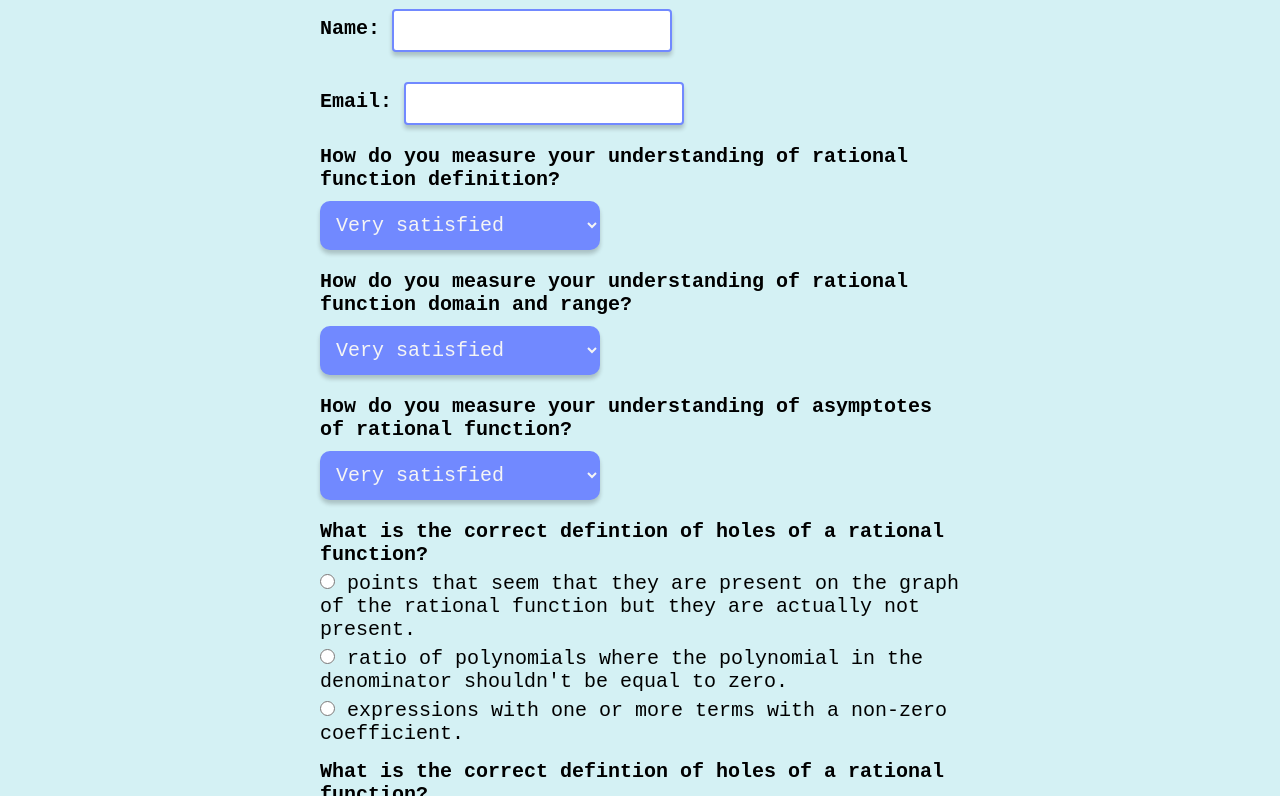
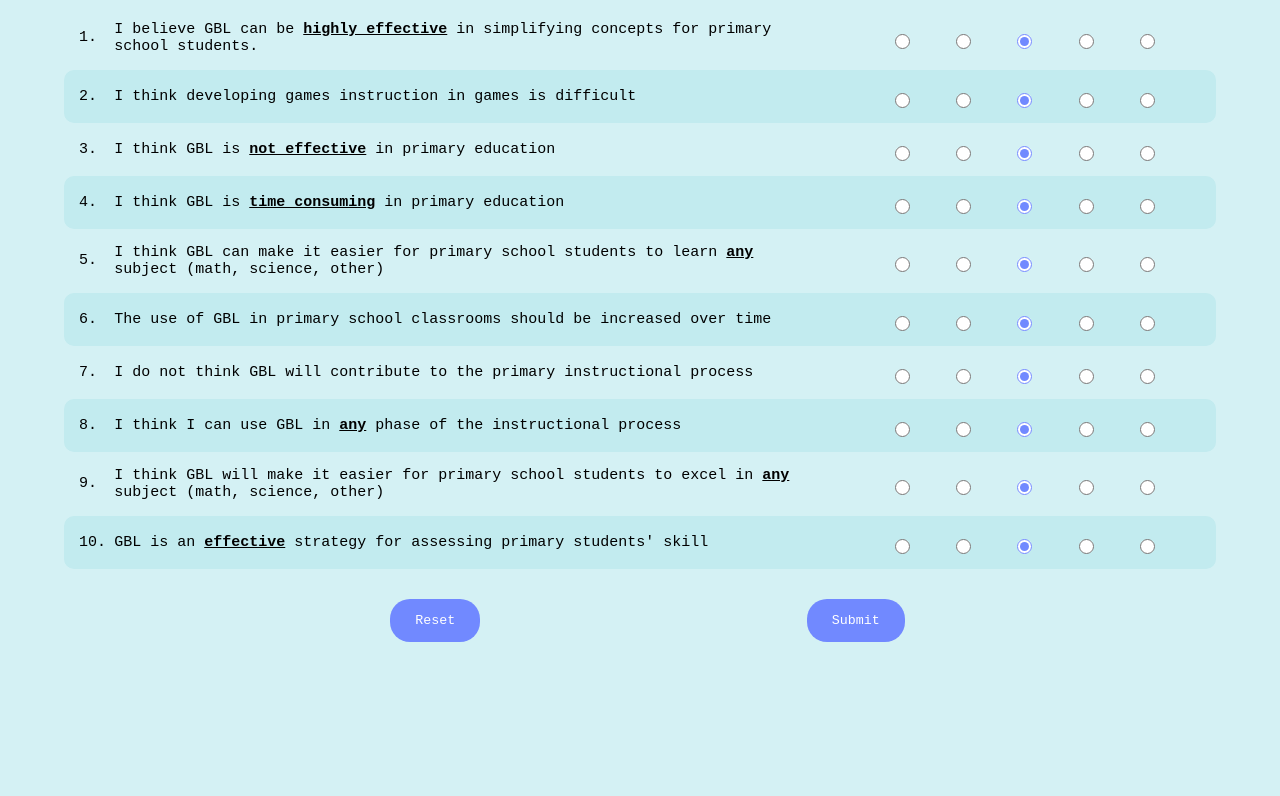
Before and after one commit to khulood-kh1907473/research-internship, a plain HTML site: page research-internship-main-2/Code/survey.html in a window 1280 px wide. Shown: the part 211-1007 px from the top of the page. After the commit the page ends 891 px from the top, so only its background shows below. Drawn offline with Linux system fonts and the light colour scheme; a web font is replaced by a local one.

Commit message:
survey page update

```diff
--- a/research-internship-main-2/Code/styles/survey.css
+++ b/research-internship-main-2/Code/styles/survey.css
@@ -1,3 +1,6 @@
+:root{
+    --color-infant-blue: #C2EBEF;
+}
 
 h1{
     font-size: 45px;
@@ -12,7 +15,7 @@ body{
 }
 
 main{
-    padding: 3vw 25vw;
+    padding: 3vw 5vw;
     display: flex;
     flex-direction: column;
 }
@@ -49,6 +52,79 @@ textarea {
     box-shadow: 0 4px 4px 0 rgba(0,0,0,.2);
 }
 
+.survey{
+    display: flex;
+    flex-direction: column;
+}
+
+.survey-header div span{
+    display: flex;
+    flex-wrap: wrap;
+    width: 100px;
+    font-size: 15px;
+}
+
+.question{
+    display: flex;
+    flex-grow: 1;
+    font-size: 15px;
+    padding: 15px;
+    justify-content: center;
+    align-items: center;
+}
+
+.question > label{
+    flex: 2;
+    padding-right: 30px;
+    width: 100%;
+}
+
+.question label span{
+    text-decoration: solid underline;
+}
+
+.question > span{
+    flex: 0.1;
+}
+
+.question > div{
+    flex: 1;
+    display: flex;
+    justify-content: space-evenly;
+}
+
+.question > div > span{
+    font-size: 12px;
+    max-width: 75px;
+    display: flex;
+    align-items: center;
+    justify-content: center;
+    text-align: center;
+}
+
+.question > div > input{
+    font-size: 12px;
+    max-width: 75px;
+    display: flex;
+    align-items: center;
+    justify-content: center;
+    text-align: center;
+}
+
+.survey-header{
+    display: flex;
+    justify-content: flex-end;
+}
+
+form div div div:nth-child(even){
+    background-color: var(--color-infant-blue);
+    border-radius: 10px;
+}
+
+@media (max-width: 1160px) {
+
+}
+
 
 @media (max-width: 700px) {
 
--- a/research-internship-main-2/Code/survey.html
+++ b/research-internship-main-2/Code/survey.html
@@ -12,6 +12,7 @@
   <link rel="preconnect" href="https://fonts.googleapis.com">
   <link rel="preconnect" href="https://fonts.gstatic.com" crossorigin>
   <link href="https://fonts.googleapis.com/css2?family=Inconsolata:wght@300&family=PT+Mono&family=Prata&family=Titillium+Web:ital,wght@1,200&display=swap" rel="stylesheet">
+  <script src="scripts/survey.js"></script>
 </head>
 
 <body>
@@ -32,162 +33,149 @@
   <!-- Create Form -->
   <form id="form">
 
-    <!-- Details -->
-    <div class="form-control">
-      <label for="name" id="label-name">
-        <b>Name:</b>
-      </label>
+    <div class="survey">
+      <div class="question">
+        <span></span>
+        <label></label>
+        <div>
+        <span>Strongly Agree</span>
+        <span>Agree</span>
+        <span>Neutral</span>
+        <span>Disagree</span>
+        <span>Strongly Disagree</span>
+        </div>
+      </div>
 
-      <!-- Input Type Text -->
-      <input type="text"
-             id="name"/>
-    </div>
+      <div class="survey-content">
+        <div class="question">
+          <span>1.</span>
+          <label>I believe GBL can be <span><b>highly effective</b></span> in simplifying concepts for primary school students.</label>
+          <div>
+          <input type="radio" name="question-1" value="1" >
+          <input type="radio" name="question-1" value="2" >
+          <input type="radio" name="question-1" value="3" checked>
+          <input type="radio" name="question-1" value="4" >
+          <input type="radio" name="question-1" value="5" >
+          </div>
+        </div>
 
-    <div class="form-control">
-      <label for="email" id="label-email">
-        <b>Email: </b>
-      </label>
+        <div class="question">
+          <span>2.</span>
+          <label>I think developing games instruction in games is difficult</label>
+          <div>
+            <input type="radio" name="question-2" value="1" >
+            <input type="radio" name="question-2" value="2" >
+            <input type="radio" name="question-2" value="3" checked>
+            <input type="radio" name="question-2" value="4" >
+            <input type="radio" name="question-2" value="5" >
+          </div>
+        </div>
 
-      <!-- Input Type Email-->
-      <input type="email"
-             id="email"/>
-    </div>
+        <div class="question">
+          <span>3.</span>
+          <label>I think GBL is <span><b>not effective</b></span> in primary education</label>
+          <div>
+            <input type="radio" name="question-3" value="1" >
+            <input type="radio" name="question-3" value="2" >
+            <input type="radio" name="question-3" value="3" checked>
+            <input type="radio" name="question-3" value="4" >
+            <input type="radio" name="question-3" value="5" >
+          </div>
+        </div>
+
+        <div class="question">
+          <span>4.</span>
+          <label>I think GBL is <span><b>time consuming</b></span> in primary education</label>
+          <div>
+            <input type="radio" name="question-4" value="1" >
+            <input type="radio" name="question-4" value="2" >
+            <input type="radio" name="question-4" value="3" checked>
+            <input type="radio" name="question-4" value="4" >
+            <input type="radio" name="question-4" value="5" >
+          </div>
+        </div>
+
+        <div class="question">
+          <span>5.</span>
+          <label>I think GBL can make it easier for primary school students to learn <span><b>any</b></span> subject (math, science, other)</label>
+          <div>
+            <input type="radio" name="question-5" value="1" >
+            <input type="radio" name="question-5" value="2" >
+            <input type="radio" name="question-5" value="3" checked>
+            <input type="radio" name="question-5" value="4" >
+            <input type="radio" name="question-5" value="5" >
+          </div>
+        </div>
+
+        <div class="question">
+          <span>6.</span>
+          <label>The use of GBL in primary school classrooms should be increased over time</label>
+          <div>
+            <input type="radio" name="question-6" value="1" >
+            <input type="radio" name="question-6" value="2" >
+            <input type="radio" name="question-6" value="3" checked>
+            <input type="radio" name="question-6" value="4" >
+            <input type="radio" name="question-6" value="5" >
+          </div>
+        </div>
+
+        <div class="question">
+          <span>7.</span>
+          <label>I do not think GBL will contribute to the primary instructional process</label>
+          <div>
+            <input type="radio" name="question-7" value="1" >
+            <input type="radio" name="question-7" value="2" >
+            <input type="radio" name="question-7" value="3" checked>
+            <input type="radio" name="question-7" value="4" >
+            <input type="radio" name="question-7" value="5" >
+          </div>
+        </div>
+
+        <div class="question">
+          <span>8.</span>
+          <label>I think I can use GBL in <span><b>any</b></span> phase of the instructional process</label>
+          <div>
+            <input type="radio" name="question-8" value="1" >
+            <input type="radio" name="question-8" value="2" >
+            <input type="radio" name="question-8" value="3" checked>
+            <input type="radio" name="question-8" value="4" >
+            <input type="radio" name="question-8" value="5" >
+          </div>
+        </div>
+
+        <div class="question">
+          <span>9.</span>
+          <label>I think GBL will make it easier for primary school students to excel in <span><b>any</b></span> subject (math, science, other)</label>
+          <div>
+            <input type="radio" name="question-9" value="1" >
+            <input type="radio" name="question-9" value="2" >
+            <input type="radio" name="question-9" value="3" checked>
+            <input type="radio" name="question-9" value="4" >
+            <input type="radio" name="question-9" value="5" >
+          </div>
+        </div>
+
+        <div class="question">
+          <span>10.</span>
+          <label>GBL is an <span><b>effective</b></span> strategy for assessing primary students' skill</label>
+          <div>
+            <input type="radio" name="question-10" value="1" >
+            <input type="radio" name="question-10" value="2" >
+            <input type="radio" name="question-10" value="3" checked>
+            <input type="radio" name="question-10" value="4" >
+            <input type="radio" name="question-10" value="5" >
+          </div>
+        </div>
 
 
 
-    <div class="form-control">
-      <label for="rfOne" id="rfOne">
-        <b>How do you measure your understanding of rational function definition?</b>
-      </label>
-
-      <!-- Dropdown options -->
-      <div class="select">
-        <select name="rfOne" id="rfOne">
-          <option value="one">Very satisfied</option>
-          <option value="two">Satisfied</option>
-          <option value="three" >Neutral</option>
-          <option value="four">Dissatisfied</option>
-          <option value="five">Very dissatisfied</option>
-        </select>
-      </div>
-    </div>
-
-    <div class="form-control">
-      <label for="rfTwo" id="rfTwo">
-        <b>How do you measure your understanding of rational function domain and range?</b>
-      </label>
-
-      <!-- Dropdown options -->
-      <div class="select">
-        <select name="rfTwo" id="rfTwo">
-          <option value="one">Very satisfied</option>
-          <option value="two">Satisfied</option>
-          <option value="three" >Neutral</option>
-          <option value="four">Dissatisfied</option>
-          <option value="five">Very dissatisfied</option>
-        </select>
-      </div>
-    </div>
-
-    <div class="form-control">
-      <label for="rfThree" id="rfThree">
-        <b>How do you measure your understanding of asymptotes of rational function?</b>
-      </label>
-
-      <!-- Dropdown options -->
-      <div class="select">
-        <select name="rfThree" id="rfThree">
-          <option value="one">Very satisfied</option>
-          <option value="two">Satisfied</option>
-          <option value="three" >Neutral</option>
-          <option value="four">Dissatisfied</option>
-          <option value="five">Very dissatisfied</option>
-        </select>
       </div>
     </div>
 
 
-    <div class="form-control">
-      <label for="rfFour" id="rfFour">
-        <b>What is the correct defintion of holes of a rational function?</b>
-      </label>
-
-      <!-- Dropdown options -->
-      <br> <label for="inp-1">
-      <input type="radio"
-             name="inp"> points that seem that they are present on the
-      graph of the rational function but they are actually not present.</input></label>
-      <br><label for="inp-2">
-      <input type="radio"
-             name="inp">  ratio of polynomials where the
-      polynomial in the denominator shouldn't be equal to zero.</input></label>
-      <br><label for="inp-3">
-      <input type="radio"
-             name="inp">  expressions with one or more terms with a non-zero coefficient.</input></label>
-    </div>
-
-    <div class="form-control">
-      <label for="rfFive" id="rfFive">
-        <b>What is the correct defintion of holes of a rational function?</b>
-      </label>
-
-      <!-- Dropdown options -->
-      <br><label for="inp-1">
-      <input type="radio"
-             name="inp1">  horizontal</input></label>
-      <br><label for="inp-2">
-      <input type="radio"
-             name="inp1">  vertical </input></label>
-      <br><label for="inp-3">
-      <input type="radio"
-             name="inp1">  slant </input></label>
-    </div>
-
-    <div class="form-control">
-      <label for="rfFive" id="rfFive">
-        <b>Is it true that rational function can have more than one vertical asymptote?</b>
-
-      </label>
-
-      <!-- Dropdown options -->
-      <br> <label for="inp-1">
-      <input type="radio"
-             name="inp2">  True</input></label>
-      <br><label for="inp-2">
-      <input type="radio"
-             name="inp2">  False </input></label>
-
-    </div>
-
-
-
-    <div class="form-control">
-      <label for="comment">
-        <b>In short, explain what are the steps for drawing a graph for a rational function?</b>
-      </label>
-
-      <!-- multi-line text input control -->
-      <textarea name="answer" id="answer"
-                placeholder="Type here..."></textarea>
-    </div>
-
-
-
-    <div class="form-control">
-      <label for="comment">
-        <b>Explain what are the steps for finding inverse for rational function?</b>
-      </label>
-
-      <!-- multi-line text input control -->
-      <textarea name="answer" id="answer"
-                placeholder="Type here..."></textarea>
-    </div>
-
-
-
     <!-- Multi-line Text Input Control -->
     <div class="buttons">
-      <button type="submit" value="submit">
+      <button type="submit" value="submit" id="submit">
         Submit
       </button>
       <button type="reset" value="reset">
```
Also changed, not shown: research-internship-main-2/Code/scripts/survey.js (added, +24 -0 lines).
